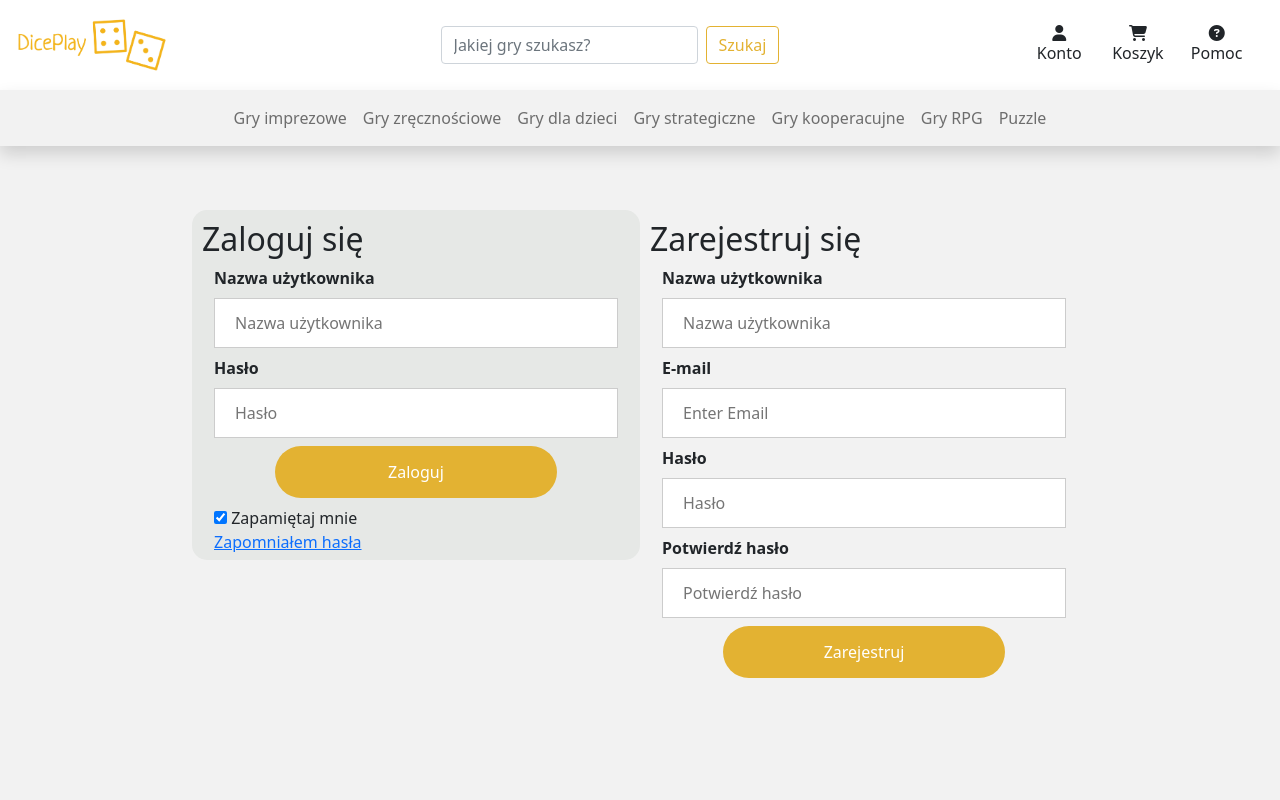
After one commit to pKucinski/wypozyczalnia-gier, a Django app: page /login/ in a window 1280 px wide. The commit adds this page. Run offline with Django 3.2, Linux system fonts and the light colour scheme; some libraries are stand-ins or nearby versions.

Commit message:
add login site and fixed navbar

```diff
--- a/main/views.py
+++ b/main/views.py
@@ -3,3 +3,6 @@ from django.shortcuts import render
 
 def index(request):
     return render(request, 'index.html')
+
+def login(request):
+    return render(request, 'login.html')
--- a/static/css/style.css
+++ b/static/css/style.css
@@ -1,18 +1,84 @@
 html, body{
     margin:0px;
     padding:0px;
+    background-color:#f2f2f2;
 }
 
 
-.navbar{
-    background-color: #f2f2f2;
+
+.btn-outline{
+    border-color: #E3B232;
+    color: #E3B232;
 }
 
-.categories{
-    background-color: #f2f2f2;
+
+
+input[type=text], input[type=password] {
+  width: 100%;
+  padding: 12px 20px;
+  margin: 8px 0;
+  display: inline-block;
+  border: 1px solid #ccc;
+  box-sizing: border-box;
 }
 
-.new-box{
-    padding:250px; background-color:#f2f2f2;
+
+.login-button {
+    border-radius:30px;
+    background-color: #E3B232;
+    color: white;
+    padding: 14px 20px;
+    margin: 8px 0;
+    border: none;
+    cursor: pointer;
+    width: 70%;
+
+    margin:0 auto;
+    display:block;
+}
+
+button:hover {
+  opacity: 0.8;
+}
+
+
+input[type=text], input[type=password] {
+  width: 100%;
+  padding: 12px 20px;
+  margin: 8px 0;
+  display: inline-block;
+  border: 1px solid #ccc;
+  box-sizing: border-box;
+}
+
+
+
+
+
+
+.loginpage{
+padding-top: 5%;
+padding-left:15%;
+padding-right:15%;
+
 
 }
+.loginpage:after {
+  content: "";
+  display: table;
+  clear: both;
+
+
+}
+
+.column {
+  float: left;
+  width: 50%;
+  padding: 10px;
+  height: 350px;
+  }
+
+#leftpage{
+background-color:rgb(230, 232, 230);
+border-radius: 15px;
+}
--- /dev/null
+++ b/templates/login.html
@@ -0,0 +1,53 @@
+
+{% extends 'main.html' %}
+{% block title %} Login {% endblock %}
+{% block body %}
+{% load static %}
+<div class="loginpage">
+<div class="column" id="leftpage">
+    <h2>Zaloguj się</h2>
+     <div class="container">
+    <label for="uname"><b>Nazwa użytkownika</b></label>
+    <input type="text" placeholder="Nazwa użytkownika" name="uname" required>
+
+    <label for="psw" ><b>Hasło</b></label>
+    <input type="password" placeholder="Hasło" name="psw" required>
+
+    <button type="submit" class="login-button" id="loginbutton">Zaloguj</button>
+
+     <div class="mt-2">
+         <input type="checkbox" checked="checked" name="remember"> Zapamiętaj mnie</input><br>
+         <span class="psw" ><a href="#">Zapomniałem hasła</a></span>
+     </div>
+
+
+  </div>
+    <div class="container" >
+
+
+  </div>
+
+</div>
+<div class="column">
+    <h2>Zarejestruj się</h2>
+
+     <div class="container">
+    <label for="uname"><b>Nazwa użytkownika</b></label>
+    <input type="text" placeholder="Nazwa użytkownika" name="uname" required>
+
+    <label for="psw"><b>E-mail</b></label>
+    <input type="password" placeholder="Enter Email" name="E-mail" required>
+
+    <label for="psw"><b>Hasło</b></label>
+    <input type="password" placeholder="Hasło" name="psw" required>
+
+         <label for="psw"><b>Potwierdź hasło</b></label>
+    <input type="password" placeholder="Potwierdź hasło" name="psw" required>
+
+    <button class="login-button" type="submit">Zarejestruj</button>
+
+
+
+</div>
+</div>
+{% endblock %}
--- a/templates/main.html
+++ b/templates/main.html
@@ -10,7 +10,8 @@
     <title>DicePlay</title>
 
     <!-- Bootstrap CSS -->
-    <link href="https://cdn.jsdelivr.net/npm/bootstrap@5.0.0-beta2/dist/css/bootstrap.min.css" rel="stylesheet" integrity="sha384-BmbxuPwQa2lc/FVzBcNJ7UAyJxM6wuqIj61tLrc4wSX0szH/Ev+nYRRuWlolflfl" crossorigin="anonymous">
+    <link href="https://cdn.jsdelivr.net/npm/bootstrap@5.0.0-beta2/dist/css/bootstrap.min.css" rel="stylesheet"
+          integrity="sha384-BmbxuPwQa2lc/FVzBcNJ7UAyJxM6wuqIj61tLrc4wSX0szH/Ev+nYRRuWlolflfl" crossorigin="anonymous">
 
     <!-- My CSS -->
     <link rel="stylesheet" href="{% static 'css/style.css' %}">
@@ -18,46 +19,66 @@
 </head>
 
 <body>
-  <nav class="navbar navbar-expand-lg navbar-light shadow">
+<nav class="navbar navbar-expand-lg" style="background-color: white;">
     <div class="container-fluid">
-    <a class="navbar-brand" href="/"><img style="width:10em;" class="img-fluid" src="{% static 'img/logo.png'%}">
+        <a class="navbar-brand" href="/"><img style="width:8em;" class="img-fluid" src="{% static 'img/logo.png'%}">
         </a>
-    <button class="navbar-toggler" type="button" data-bs-toggle="collapse" data-bs-target="#navbarSupportedContent" aria-controls="navbarSupportedContent" aria-expanded="false" aria-label="Toggle navigation">
+        <button class="navbar-toggler" type="button" data-bs-toggle="collapse" data-bs-target="#navbarSupportedContent"
+                aria-controls="navbarSupportedContent" aria-expanded="false" aria-label="Toggle navigation">
             <span class="navbar-toggler-icon"></span>
         </button>
-    <div class="collapse navbar-collapse" id="navbarSupportedContent">
-      <ul class="navbar-nav me-auto mb-2 mb-lg-0">
+        <form class="d-flex pt-3">
+            <input class="form-control me-2" type="search" placeholder="Jakiej gry szukasz?" aria-label="Search">
+            <button class="btn btn-outline" type="submit">Szukaj</button>
+        </form>
+        <div class="row text-center pt-3">
+            <div class="row">
+                <div class="col">
+                    <span class="fa fa-user"></span>
+                    <p>Konto</p>
+                </div>
+                <div class="col">
+                    <span class="fa fa-shopping-cart"></span>
+                    <p>Koszyk</p>
+                </div>
+                <div class="col">
+                    <div class="row text-center">
+                        <span class="fa fa-question-circle"></span>
+                        <p>Pomoc</p>
+                    </div>
+
+                </div>
+            </div></div>
+        </div>
+</nav>
+<nav class="navbar navbar-expand-lg navbar-light shadow">
+    <ul class="navbar-nav mx-auto mb-2 mb-lg-0">
         <li class="nav-item">
-          <a class="nav-link active" aria-current="page" href="#">Home</a>
+            <a class="nav-link" href="#">Gry imprezowe</a>
         </li>
         <li class="nav-item">
-          <a class="nav-link" href="#">Link</a>
-        </li>
-        <li class="nav-item dropdown">
-          <a class="nav-link dropdown-toggle" href="#" id="navbarDropdown" role="button" data-bs-toggle="dropdown" aria-expanded="false">
-            Dropdown
-          </a>
-          <ul class="dropdown-menu" aria-labelledby="navbarDropdown">
-            <li><a class="dropdown-item" href="#">Action</a></li>
-            <li><a class="dropdown-item" href="#">Another action</a></li>
-            <li><hr class="dropdown-divider"></li>
-            <li><a class="dropdown-item" href="#">Something else here</a></li>
-          </ul>
+            <a class="nav-link" href="#">Gry zręcznościowe</a>
         </li>
         <li class="nav-item">
-          <a class="nav-link disabled" href="#" tabindex="-1" aria-disabled="true">Disabled</a>
+            <a class="nav-link" href="#">Gry dla dzieci</a>
+        </li>
+        <li class="nav-item">
+            <a class="nav-link" href="#">Gry strategiczne</a>
+        </li>
+        <li class="nav-item">
+            <a class="nav-link" href="#">Gry kooperacujne</a>
+        </li>
+        <li class="nav-item">
+            <a class="nav-link" href="#">Gry RPG</a>
+        </li>
+        <li class="nav-item">
+            <a class="nav-link" href="#">Puzzle</a>
         </li>
     </ul>
-      <form class="d-flex">
-        <input class="form-control me-2" type="search" placeholder="Jakiej gry szukasz?" aria-label="Search">
-        <button class="btn btn-outline-success" type="submit">Szukaj</button>
-      </form>
-    </div>
-  </div>
 </nav>
 
+
 {% block body %} {% endblock %}
-
 
 
 <script src="{% static 'js/script.js' %}"></script>
--- a/wypozyczalnia_gier/urls.py
+++ b/wypozyczalnia_gier/urls.py
@@ -1,8 +1,9 @@
 from django.contrib import admin
 from django.urls import path
-from main.views import index
+from main.views import index, login
 
 urlpatterns = [
     path('admin/', admin.site.urls),
+    path('login/', login),
     path('', index)
 ]
```
Also changed, not shown: templates/index.html (+1 -50 lines), static/img/logo.png. Lines whose indentation alone changed are shown as unchanged.
